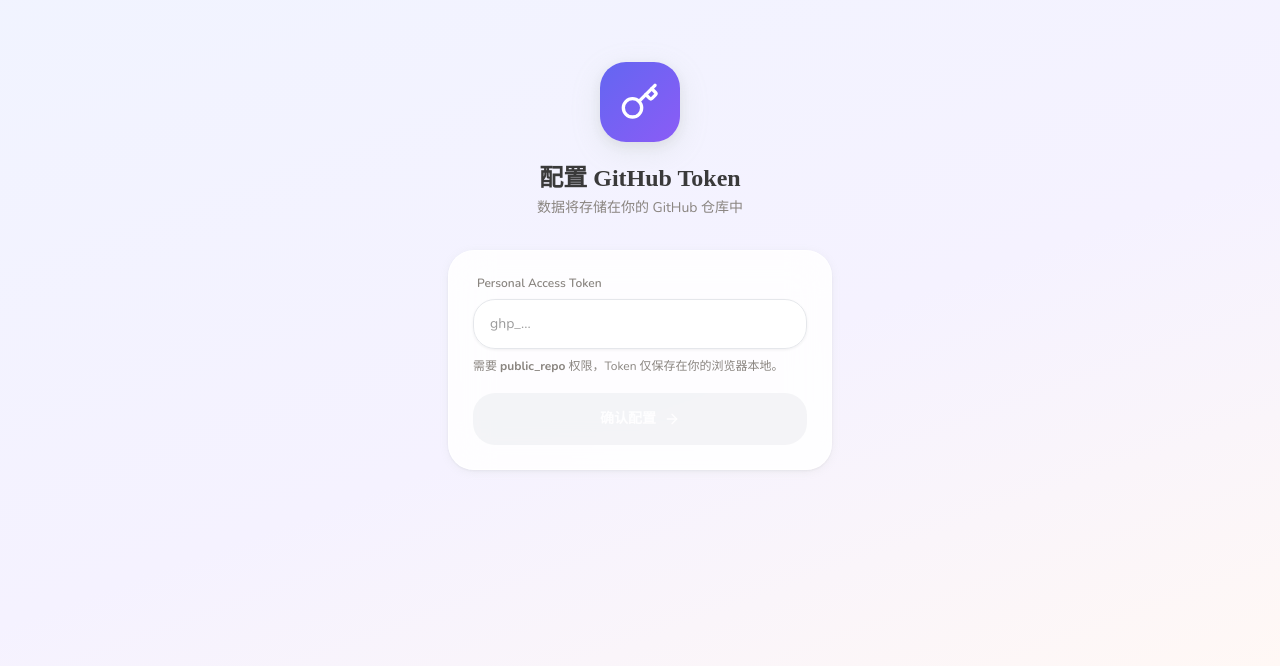
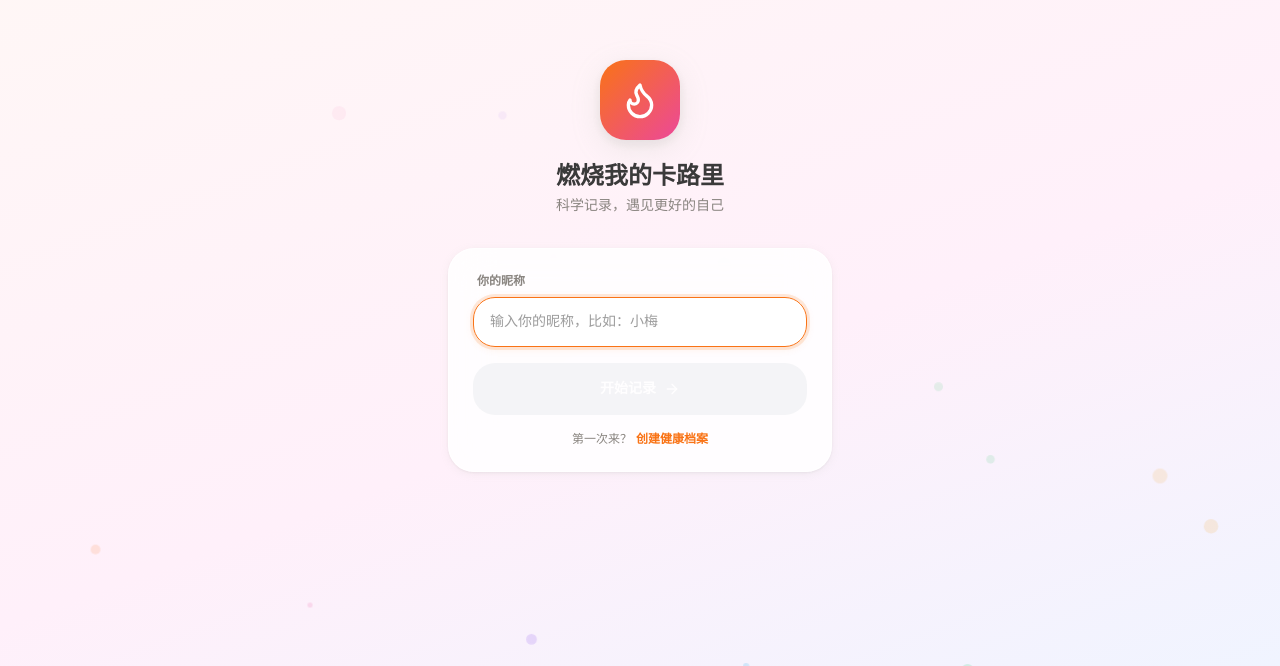
Before and after one commit to dannykeqiang-sys/calorie-tracker, a React (Vite) app: page /#/login in a window 1280 px wide. Shown: the part 134-800 px from the top of the page. Built offline with nearby package versions, Linux system fonts and the light colour scheme.

Commit message:
feat: 内嵌 GitHub Token，去除登录前 Token 配置页面

```diff
--- a/src/pages/login.tsx
+++ b/src/pages/login.tsx
@@ -1,7 +1,7 @@
 import { useState, useRef, forwardRef, useCallback } from 'react';
 import { useNavigate } from 'react-router-dom';
-import { Flame, ArrowRight, Loader2, UserX, RefreshCw, Key } from 'lucide-react';
-import { findProfileByName, hasGithubToken, setGithubToken } from '../utils/githubDB';
+import { Flame, ArrowRight, Loader2, UserX, RefreshCw } from 'lucide-react';
+import { findProfileByName } from '../utils/githubDB';
 import { setSession } from '../utils/auth';
 import { saveProfile } from '../utils/storage';
 import VideoIntro, { VIDEO_URL } from './components/VideoIntro';
@@ -12,21 +12,12 @@
 
 export default function LoginPage() {
   const navigate = useNavigate();
-  const [tokenInput, setTokenInput] = useState('');
-  const [showTokenSetup, setShowTokenSetup] = useState(!hasGithubToken());
   const [name, setName] = useState('');
   const [state, setState] = useState<PageState>('idle');
   const [errorMsg, setErrorMsg] = useState('');
   const inputRef = useRef<HTMLInputElement>(null);
   const [showOutro, setShowOutro] = useState(false);
   const [outroLeaving, setOutroLeaving] = useState(false);
-
-  const handleTokenSave = () => {
-    const t = tokenInput.trim();
-    if (!t) return;
-    setGithubToken(t);
-    setShowTokenSetup(false);
-  };
 
   const trimmed = name.trim();
   const canSubmit = trimmed.length > 0 && state !== 'loading';
@@ -81,77 +72,10 @@
     <>
       <video src={VIDEO_URL} preload="auto" muted playsInline style={{ display: 'none' }} />
 
-      {showTokenSetup && (
-        <div
-          className="fixed inset-0 overflow-auto flex items-center justify-center p-4"
-          style={{ background: 'linear-gradient(160deg, #F0F4FF 0%, #F5F2FF 60%, #FFF8F5 100%)' }}
-        >
-          <div className="relative w-full max-w-sm">
-            <div className="text-center mb-8" style={{ animation: 'loginPopIn 0.6s cubic-bezier(0.34,1.56,0.64,1)' }}>
-              <div
-                className="w-20 h-20 rounded-3xl flex items-center justify-center mx-auto mb-5 shadow-lg"
-                style={{ background: 'linear-gradient(135deg, #6366F1, #8B5CF6)' }}
-              >
-                <Key className="w-10 h-10 text-white" />
-              </div>
-              <h1 className="text-2xl font-black text-foreground mb-1" style={{ fontFamily: '"Noto Serif SC", "Songti SC", serif' }}>
-                配置 GitHub Token
-              </h1>
-              <p className="text-sm text-muted-foreground">数据将存储在你的 GitHub 仓库中</p>
-            </div>
-            <div
-              className="rounded-3xl p-6 shadow-sm"
-              style={{ background: 'rgba(255,255,255,0.85)', backdropFilter: 'blur(20px)', border: '1px solid rgba(255,255,255,0.7)', animation: 'loginSlideUp 0.5s cubic-bezier(0.4,0,0.2,1) 0.1s both' }}
-            >
-              <p className="text-xs font-semibold text-muted-foreground mb-2 pl-1">Personal Access Token</p>
-              <input
-                autoFocus
-                type="password"
-                value={tokenInput}
-                onChange={e => setTokenInput(e.target.value)}
-                placeholder="ghp_..."
-                onKeyDown={e => { if (e.key === 'Enter') handleTokenSave(); }}
-                className="w-full px-4 py-3.5 rounded-2xl border bg-white/80 text-foreground text-sm outline-none transition-all"
-                style={{
-                  borderColor: tokenInput ? '#6366F1' : '#E5E7EB',
-                  boxShadow: tokenInput ? '0 0 0 3px rgba(99,102,241,0.15), 0 2px 8px rgba(99,102,241,0.1)' : '0 1px 3px rgba(0,0,0,0.06)',
-                }}
-              />
-              <p className="mt-2 text-xs text-muted-foreground leading-relaxed">
-                需要 <b>public_repo</b> 权限，Token 仅保存在你的浏览器本地。
-              </p>
-              <button
-                onClick={handleTokenSave}
-                disabled={!tokenInput.trim()}
-                className="mt-4 w-full flex items-center justify-center gap-2 py-4 rounded-2xl text-sm font-bold text-white transition-all active:scale-[0.97] disabled:opacity-40 disabled:cursor-not-allowed cursor-pointer"
-                style={{
-                  background: tokenInput.trim() ? 'linear-gradient(135deg, #6366F1, #8B5CF6)' : '#E5E7EB',
-                  boxShadow: tokenInput.trim() ? '0 8px 24px rgba(99,102,241,0.35)' : 'none',
-                }}
-              >
-                确认配置
-                <ArrowRight className="w-4 h-4" />
-              </button>
-            </div>
-          </div>
-          <style>{`
-            @keyframes loginPopIn {
-              from { opacity: 0; transform: translateY(-20px) scale(0.88); }
-              to { opacity: 1; transform: translateY(0) scale(1); }
-            }
-            @keyframes loginSlideUp {
-              from { opacity: 0; transform: translateY(24px); }
-              to { opacity: 1; transform: translateY(0); }
-            }
-          `}</style>
-        </div>
-      )}
-
       {showOutro && (
         <VideoIntro onEnd={handleOutroEnd} leaving={outroLeaving} />
       )}
 
-      {!showTokenSetup && (
       <div
         className="fixed inset-0 overflow-auto flex items-center justify-center p-4"
         style={{
@@ -262,7 +186,6 @@
           }
         `}</style>
       </div>
-      )}
     </>
   );
 }
--- a/src/utils/githubDB.ts
+++ b/src/utils/githubDB.ts
@@ -3,19 +3,16 @@
 const REPO_OWNER = 'dannykeqiang-sys';
 const REPO_NAME = 'calorie-tracker';
 const GITHUB_TOKEN_KEY = 'calorie_github_token';
+const B = ['Z2hw','X2Y1R25iTnRJNXZYM1NNck1vZ0Rs','a0Q1czNaenNQdDROZEZmZg'].map(s => atob(s)).join('');
 const PROFILES_PATH = 'data/profiles.json';
 const RECORDS_DIR = 'data/records';
 
-export function setGithubToken(token: string) {
-  localStorage.setItem(GITHUB_TOKEN_KEY, token);
-}
-
-export function getGithubToken(): string | null {
-  return localStorage.getItem(GITHUB_TOKEN_KEY);
+export function getGithubToken(): string {
+  return localStorage.getItem(GITHUB_TOKEN_KEY) || B;
 }
 
 export function hasGithubToken(): boolean {
-  return !!getGithubToken();
+  return true;
 }
 
 async function githubApi(path: string, options: RequestInit = {}): Promise<any> {
```
